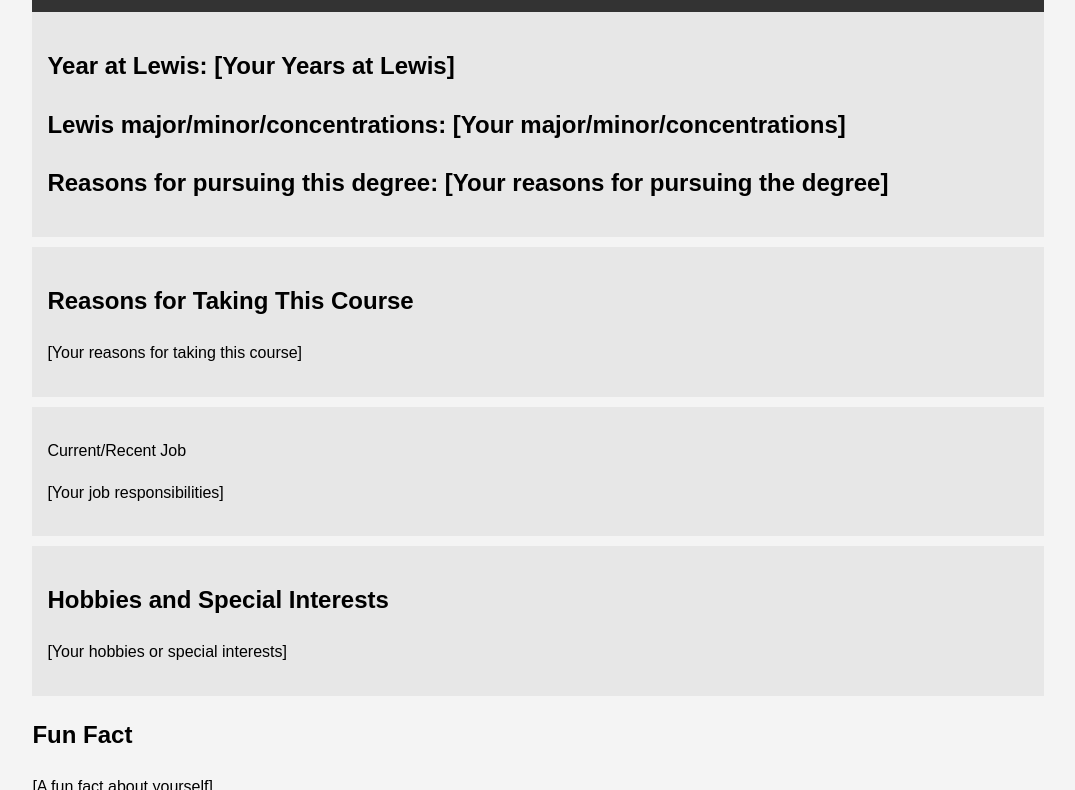
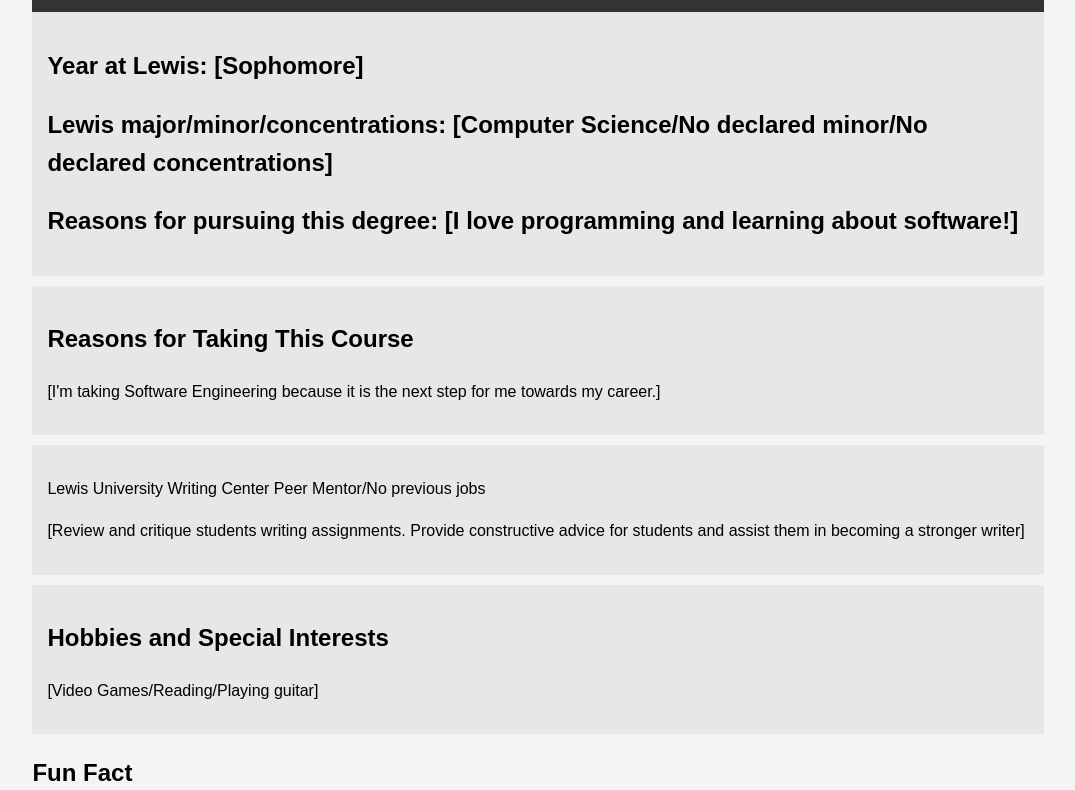
Before and after one commit to JoshBrown23/me, a plain HTML site: page index.html in a window 1280 px wide. Shown: the part 138-928 px from the top of the page, without its empty margins (102-1177 px from the left). Drawn offline with Linux system fonts and the light colour scheme.

Commit message:
Update website content

```diff
--- a/index.html
+++ b/index.html
@@ -31,34 +31,34 @@
 <body>
     <div class="container">
         <header class="main-info">
-            <h1>[Your First and Last Name]</h1>
-            <h1>Preferred Name: [Your Preferred Name]</h1>
+            <h1>[Joshua Brown]</h1>
+            <h1>Preferred Name: [Josh]</h1>
         </header>
 
         <section class="lewis">
-			<h2>Year at Lewis: [Your Years at Lewis]</h2>
-			<h2>Lewis major/minor/concentrations: [Your major/minor/concentrations]</h2>
-			<h2>Reasons for pursuing this degree: [Your reasons for pursuing the degree]</h2>
+			<h2>Year at Lewis: [Sophomore]</h2>
+			<h2>Lewis major/minor/concentrations: [Computer Science/No declared minor/No declared concentrations]</h2>
+			<h2>Reasons for pursuing this degree: [I love programming and learning about software!]</h2>
         </section>
 
 		<section class="course">
             <h2>Reasons for Taking This Course</h2>
-            <p>[Your reasons for taking this course]</p>
+            <p>[I'm taking Software Engineering because it is the next step for me towards my career.]</p>
         </section>
 
 		<section class="job">
-            <p>Current/Recent Job</p>
-			<p>[Your job responsibilities]</p>
+            <p>Lewis University Writing Center Peer Mentor/No previous jobs</p>
+			<p>[Review and critique students writing assignments. Provide constructive advice for students and assist them in becoming a stronger writer]</p>
         </section>
 
         <section class="hobbies">
             <h2>Hobbies and Special Interests</h2>
-            <p>[Your hobbies or special interests]</p>
+            <p>[Video Games/Reading/Playing guitar]</p>
         </section>
 
         <section class="fun-fact">
             <h2>Fun Fact</h2>
-            <p>[A fun fact about yourself]</p>
+            <p>[I have a twin brother! I'm also part of the Lewis University Rock Band Ensemble.]</p>
         </section>
     </div>
 </body>
```
